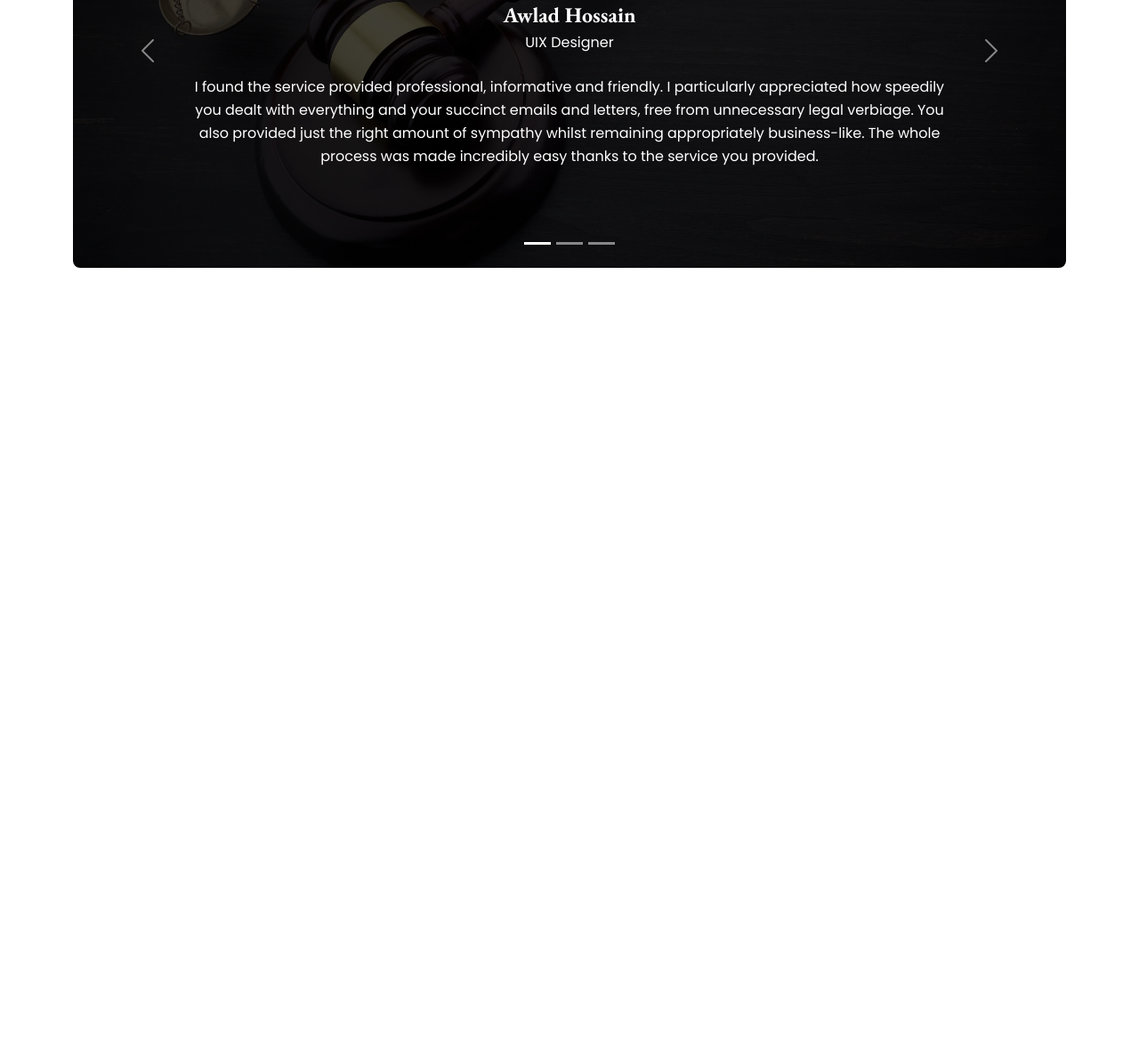
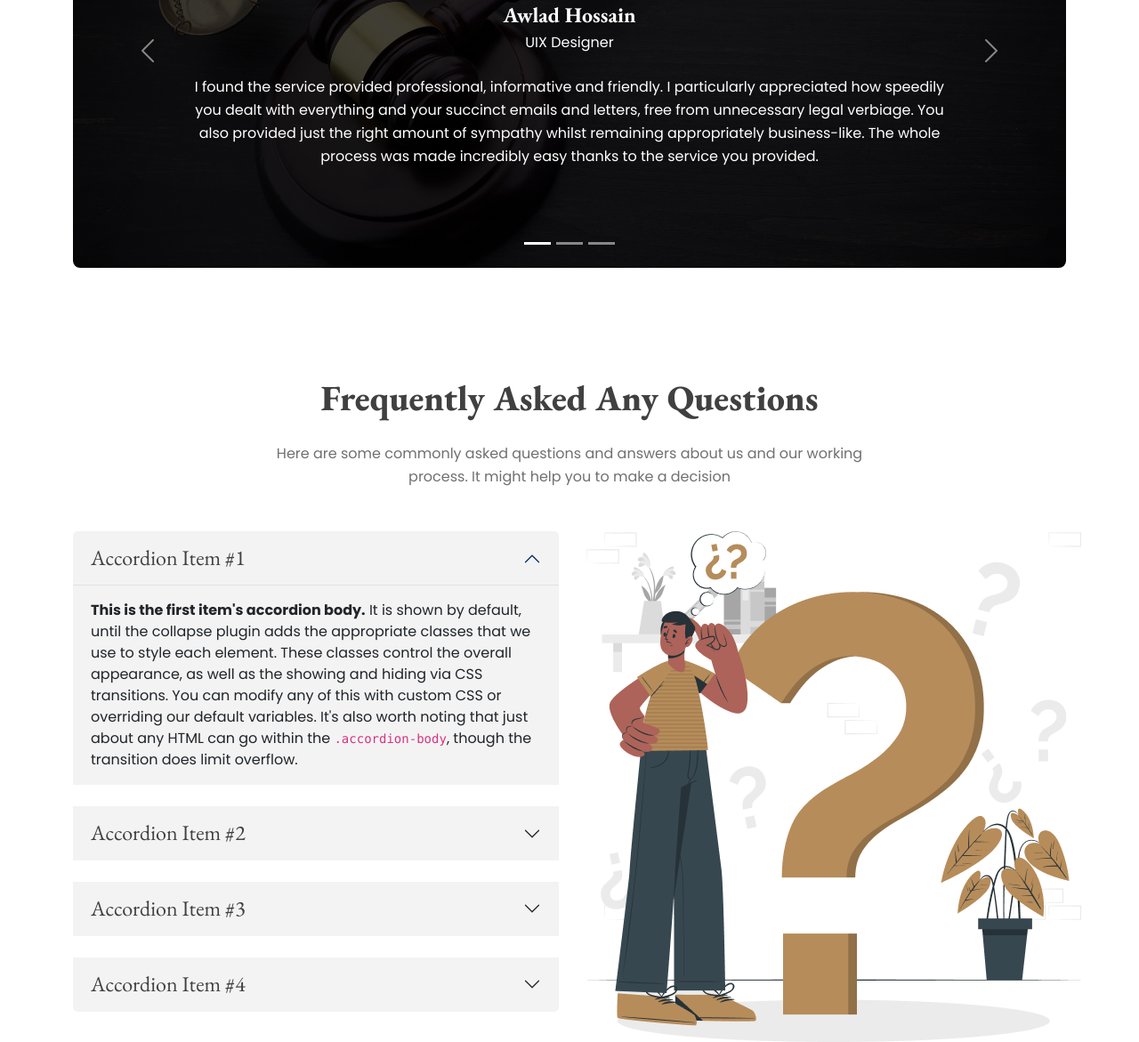
Before and after one commit to Rabby-khan-04/justice-law-firm, a plain HTML site: page index.html in a window 1280 px wide. Shown: the part 2574-3745 px from the top of the page at 89% size. Before the commit the page ends 2875 px from the top, so only its background shows below. Drawn offline with nearby package versions, Linux system fonts and the light colour scheme.

Commit message:
FAQ Section Added

```diff
--- a/index.html
+++ b/index.html
@@ -226,7 +226,11 @@
             <img src="images/client-1.png" alt="" class="mb-4">
             <h3 class="h4 primary-font text-white fw-bold mb-1">Awlad Hossain</h3>
             <p class="section__text text-white mb-4">UIX Designer</p>
-            <p class="section__text text-white">I found the service provided professional, informative and friendly. I particularly appreciated how speedily you dealt with everything and your succinct emails and letters, free from unnecessary legal verbiage. You also provided just the right amount of sympathy whilst remaining appropriately business-like. The whole process was made incredibly easy thanks to the service you provided.</p>
+            <p class="section__text text-white">I found the service provided professional, informative and friendly. I
+              particularly appreciated how speedily you dealt with everything and your succinct emails and letters, free
+              from unnecessary legal verbiage. You also provided just the right amount of sympathy whilst remaining
+              appropriately business-like. The whole process was made incredibly easy thanks to the service you
+              provided.</p>
           </div>
 
           <!-- Carousel Item - 2 -->
@@ -234,7 +238,11 @@
             <img src="images/client-1.png" alt="" class="mb-4">
             <h3 class="h4 primary-font text-white fw-bold mb-1">Robert S. Dempsey</h3>
             <p class="section__text text-white mb-4">Blockchain Developer</p>
-            <p class="section__text text-white">I found the service provided professional, informative and friendly. I particularly appreciated how speedily you dealt with everything and your succinct emails and letters, free from unnecessary legal verbiage. You also provided just the right amount of sympathy whilst remaining appropriately business-like. The whole process was made incredibly easy thanks to the service you provided.</p>
+            <p class="section__text text-white">I found the service provided professional, informative and friendly. I
+              particularly appreciated how speedily you dealt with everything and your succinct emails and letters, free
+              from unnecessary legal verbiage. You also provided just the right amount of sympathy whilst remaining
+              appropriately business-like. The whole process was made incredibly easy thanks to the service you
+              provided.</p>
           </div>
 
           <!-- Carousel Item - 3 -->
@@ -242,7 +250,11 @@
             <img src="images/client-1.png" alt="" class="mb-4">
             <h3 class="h4 primary-font text-white fw-bold mb-1">Billy A. Smith</h3>
             <p class="section__text text-white mb-4">Software Developer</p>
-            <p class="section__text text-white">I found the service provided professional, informative and friendly. I particularly appreciated how speedily you dealt with everything and your succinct emails and letters, free from unnecessary legal verbiage. You also provided just the right amount of sympathy whilst remaining appropriately business-like. The whole process was made incredibly easy thanks to the service you provided.</p>
+            <p class="section__text text-white">I found the service provided professional, informative and friendly. I
+              particularly appreciated how speedily you dealt with everything and your succinct emails and letters, free
+              from unnecessary legal verbiage. You also provided just the right amount of sympathy whilst remaining
+              appropriately business-like. The whole process was made incredibly easy thanks to the service you
+              provided.</p>
           </div>
         </div>
         <button class="carousel-control-prev" type="button" data-bs-target="#carouselExampleIndicators"
@@ -266,6 +278,115 @@
 
 
 
+  <!-- FAQ Section Starts -->
+
+  <section class="mt__120">
+    <div class="container-lg">
+
+      <!-- Section Intro -->
+      <div class="intro mx-auto text-center mb-5">
+        <h2 class="section__title mb-4">Frequently Asked Any Questions</h2>
+        <p class="section__text mb-3">Here are some commonly asked questions and answers about us and our working
+          process. It might help you to make a decision</p>
+      </div>
+
+      <!-- Faq Section Wrapper -->
+      <div class="row">
+
+        <!-- Faq Accordion -->
+        <div class="col-6 fles align-items-center">
+          <div class="accordion" id="accordionExample">
+
+            <!-- FAQ - 1 -->
+            <div class="accordion-item faq mb-4">
+              <h2 class="accordion-header" id="headingOne">
+                <button class="accordion-button primary-font faq__title" type="button" data-bs-toggle="collapse" data-bs-target="#collapseOne"
+                  aria-expanded="true" aria-controls="collapseOne">
+                  Accordion Item #1
+                </button>
+              </h2>
+              <div id="collapseOne" class="accordion-collapse collapse show" aria-labelledby="headingOne"
+                data-bs-parent="#accordionExample">
+                <div class="accordion-body">
+                  <strong>This is the first item's accordion body.</strong> It is shown by default, until the collapse
+                  plugin adds the appropriate classes that we use to style each element. These classes control the
+                  overall appearance, as well as the showing and hiding via CSS transitions. You can modify any of this
+                  with custom CSS or overriding our default variables. It's also worth noting that just about any HTML
+                  can go within the <code>.accordion-body</code>, though the transition does limit overflow.
+                </div>
+              </div>
+            </div>
+
+            <!-- FAQ - 2 -->
+            <div class="accordion-item faq mb-4">
+              <h2 class="accordion-header" id="headingTwo">
+                <button class="accordion-button collapsed primary-font faq__title" type="button" data-bs-toggle="collapse"
+                  data-bs-target="#collapseTwo" aria-expanded="false" aria-controls="collapseTwo">
+                  Accordion Item #2
+                </button>
+              </h2>
+              <div id="collapseTwo" class="accordion-collapse collapse" aria-labelledby="headingTwo"
+                data-bs-parent="#accordionExample">
+                <div class="accordion-body">
+                  <strong>This is the second item's accordion body.</strong> It is hidden by default, until the collapse
+                  plugin adds the appropriate classes that we use to style each element. These classes control the
+                  overall appearance, as well as the showing and hiding via CSS transitions. You can modify any of this
+                  with custom CSS or overriding our default variables. It's also worth noting that just about any HTML
+                  can go within the <code>.accordion-body</code>, though the transition does limit overflow.
+                </div>
+              </div>
+            </div>
+
+            <!-- FAQ - 3 -->
+            <div class="accordion-item faq mb-4">
+              <h2 class="accordion-header" id="headingThree">
+                <button class="accordion-button collapsed primary-font faq__title" type="button" data-bs-toggle="collapse"
+                  data-bs-target="#collapseThree" aria-expanded="false" aria-controls="collapseThree">
+                  Accordion Item #3
+                </button>
+              </h2>
+              <div id="collapseThree" class="accordion-collapse collapse" aria-labelledby="headingThree"
+                data-bs-parent="#accordionExample">
+                <div class="accordion-body">
+                  <p class="section__text">Lorem ipsum dolor sit amet consectetur adipisicing elit. Labore ipsam mollitia tempora necessitatibus corporis. Laboriosam veniam vitae voluptatem est, ipsa suscipit ad amet minima ratione distinctio? Maiores iusto deleniti at!</p>
+                </div>
+              </div>
+            </div>
+
+            <!-- FAQ - 4 -->
+            <div class="accordion-item faq mb-4">
+              <h2 class="accordion-header" id="headingFour">
+                <button class="accordion-button collapsed primary-font faq__title" type="button" data-bs-toggle="collapse"
+                  data-bs-target="#collapseFour" aria-expanded="false" aria-controls="collapseFour">
+                  Accordion Item #4
+                </button>
+              </h2>
+              <div id="collapseFour" class="accordion-collapse collapse" aria-labelledby="headingFour"
+                data-bs-parent="#accordionExample">
+                <div class="accordion-body">
+                  <p class="section__text">Lorem ipsum dolor sit amet consectetur adipisicing elit. Labore ipsam mollitia tempora necessitatibus corporis. Laboriosam veniam vitae voluptatem est, ipsa suscipit ad amet minima ratione distinctio? Maiores iusto deleniti at!</p>
+                </div>
+              </div>
+            </div>
+
+          </div>
+
+        </div>
+
+        <!-- Faq Image -->
+        <div class="col-6">
+          <img src="images/faq.png" alt="">
+        </div>
+
+      </div>
+
+
+    </div>
+  </section>
+
+  <!-- FAQ Section Ends -->
+
+
   <!-- Font Awesome Kit -->
   <script src="https://kit.fontawesome.com/e3f461dde5.js" crossorigin="anonymous"></script>
 
--- a/styles/style.css
+++ b/styles/style.css
@@ -22,7 +22,7 @@
     box-sizing: border-box;
 }
 
-img{
+img {
     display: inline-block;
 }
 
@@ -41,7 +41,7 @@ img{
     font-family: var(--primary-font);
 }
 
-.title__color{
+.title__color {
     color: var(--title-color);
 }
 
@@ -90,11 +90,11 @@ img{
 
 /* Practice Area Style Starts */
 
-.bg__gradient{
+.bg__gradient {
     background: linear-gradient(180deg, #F3F3F3 0%, rgba(243, 243, 243, 0) 100%);
 }
 
-.practice-area__wrapper > div{
+.practice-area__wrapper>div {
     padding: 56px 70px 70px;
 }
 
@@ -103,7 +103,7 @@ img{
 
 /* Testimonial Section Style Starts */
 
-.review{
+.review {
     background: rgba(17, 17, 17, 0.8);
     background-size: cover;
     background-repeat: no-repeat;
@@ -111,14 +111,39 @@ img{
     padding: 96px 135px;
     background-blend-mode: multiply;
 }
-.review-1{
+
+.review-1 {
     background-image: url('../images/review-bg-1.jpg');
 }
-.review-2{
+
+.review-2 {
     background-image: url('../images/review-bg-2.jpg');
 }
-.review-3{
+
+.review-3 {
     background-image: url('../images/review-bg-3.jpg');
 }
 
 /* Testimonial Section Style Ends */
+
+
+
+/* FAQ Section Style Starts */
+
+.faq__title {
+    font-size: 24px !important;
+    color: var(--title-color) !important;
+}
+
+.accordion-button[aria-expanded="true"],
+.faq .accordion-button,
+.faq .accordion-body {
+    background: #F3F3F3 !important;
+    outline: none !important;
+}
+
+.faq {
+    border: none !important;
+}
+
+/* FAQ Section Style Ends */
```
Also changed, not shown: images/faq.png (renamed from images/Framee.png).
